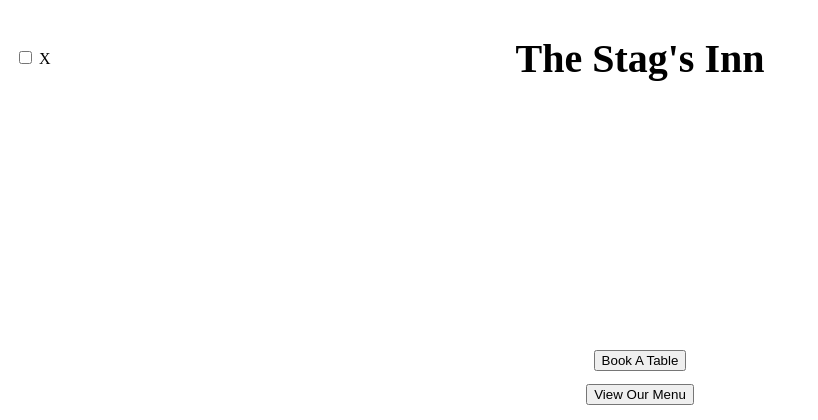
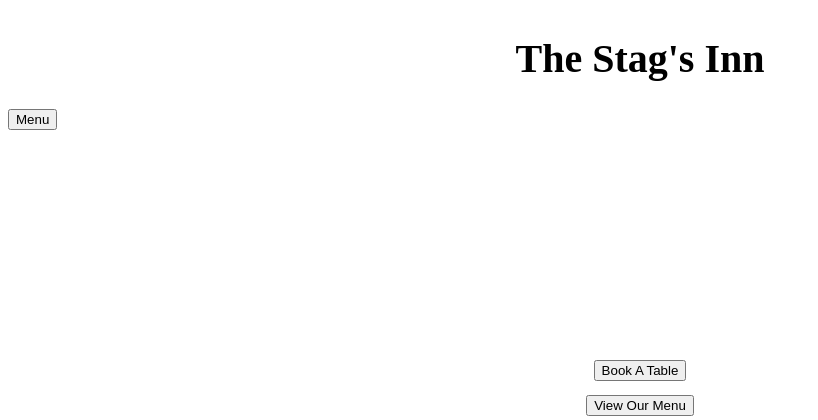
Before and after one commit to ashley9368/restaurant-booking-system, a Django app: page / in a window 1280 px wide. Shown: the top 420 px of the page, without its empty margins (0-818 px from the left). Run offline with Django 5.2, Linux system fonts and the light colour scheme.

Commit message:
Add menu that opens and closes at the top left of the home page

```diff
--- /dev/null
+++ b/core/static/core/script.js
@@ -0,0 +1,8 @@
+// This function toggles the visibility of the dropdown menu when the button is clicked
+
+function toggleMenu() {
+    var menu = document.getElementById("dropdownList");
+
+    // Toggle the 'visible' class to show or hide the menu
+    menu.classList.toggle("visible");
+};
--- a/core/static/core/style.css
+++ b/core/static/core/style.css
@@ -1,25 +1,18 @@
 /* Header Area */
-header {
-    display: flex;
-    justify-content: space-between;
-    align-items: center;
-    padding: 0 20px;
-}
-
-.header-left {
-    position: absolute;
-    left: 15px;
-}
 .heading {
     text-align: center;
     font-size: 40px;
     flex: 1;
 }
 
-nav {
+/* Dropdown Menu */
+.menu-items {
     display: none;
 }
 
+.menu-items.visible {
+    display: block;
+}
 /* Main Content */
 body {
     min-height: 100vh;
--- a/core/templates/core/index.html
+++ b/core/templates/core/index.html
@@ -7,20 +7,20 @@
     <link rel="stylesheet" href="{% static 'core/style.css' %}">
     <title>The Stag's Inn</title>
 </head>
+
 <body>
     <header>
         <h1 class="heading">The Stag's Inn</h1>
 
-        <div class="header-left">
-        <input type="checkbox" id="menu-click">
-        <label for="menu-click" class="menu-toggle">X</label>
-        <nav>
-            <ul id="menu">
-                <li><a href=""></a>View Our Menu</li>
-                <li><a href=""></a></li>
-                <li><a href=""></a></li>
-            </ul>
-        </nav>
+        <div class="menu-container">
+            <button class="toggle-menu" onclick="toggleMenu()">Menu</button>
+            <div id="dropdownList" class="menu-items">
+                <a href="#">Placeholder 1</a>
+                <a href="#">Placeholder 2</a>
+                <a href="#">Placeholder 3</a>
+
+            </div>
+        </div>
     </header>
 
         <main>
@@ -49,5 +49,6 @@
             </ul>
         </div>
     </footer>
+    <script src="{% static 'core/script.js' %}"></script>
 </body>
 </html>
```
